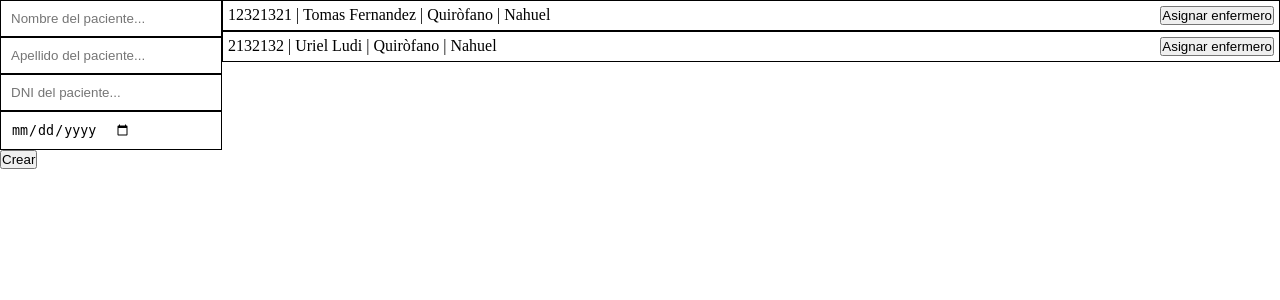
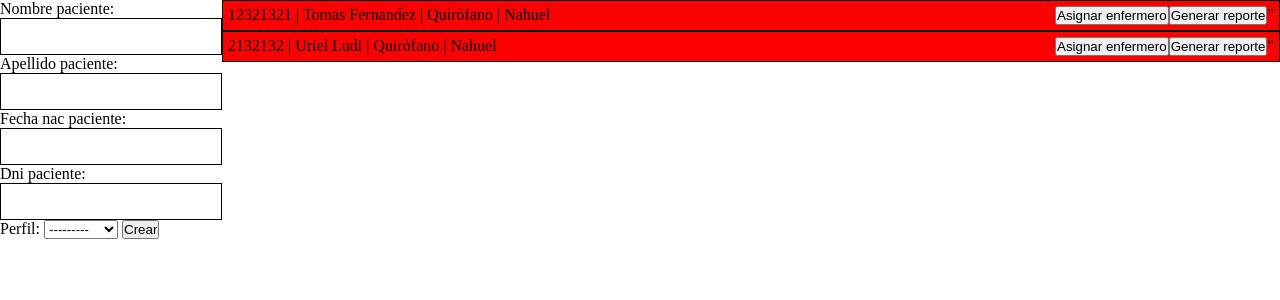
Before and after one commit to Facunare/OlimpiadasDjango, a Django app: page /detalle_zona/1/ in a window 1280 px wide. Shown: the part 66-366 px from the top of the page. Run offline with Django 4.2, Linux system fonts and the light colour scheme; data comes from the database, SQL or seed files in the repository; both versions use the stored data as it was after the commit.

Commit message:
llamados

```diff
--- a/OlimpiadasDjango/administracion/admin.py
+++ b/OlimpiadasDjango/administracion/admin.py
@@ -5,3 +5,4 @@ from . import models
 admin.site.register(models.Zona)
 admin.site.register(models.Paciente)
 admin.site.register(models.Medico)
+admin.site.register(models.Perfil)
--- a/OlimpiadasDjango/administracion/forms.py
+++ b/OlimpiadasDjango/administracion/forms.py
@@ -19,6 +19,7 @@ class PacienteForm(forms.ModelForm):
         fields = [
             'nombre_paciente',
             'apellido_paciente',
+            'fecha_nac_paciente',
             'dni_paciente',
-            'fecha_nac_paciente',
+            'perfil'
         ]
--- a/OlimpiadasDjango/administracion/models.py
+++ b/OlimpiadasDjango/administracion/models.py
@@ -1,6 +1,13 @@
 from django.db import models
+from django.contrib.auth.models import User
+# Create your models here.
 
-# Create your models here.
+
+class Perfil(models.Model):
+    user = models.ForeignKey(User, null=True, on_delete=models.CASCADE)
+    isCalling = models.BooleanField(default=False)
+    def __str__(self):
+        return self.user.username
 
 class Zona(models.Model):
     nombre_zona = models.CharField(max_length=50)
@@ -31,6 +38,7 @@ class Paciente(models.Model):
     fecha_nac_paciente = models.DateField()
     medico_asignado = models.ForeignKey(Medico, null=True, on_delete=models.CASCADE)
     zona = models.ForeignKey(Zona, default=None, on_delete=models.CASCADE)
+    perfil = models.ForeignKey(Perfil, default=None, on_delete=models.CASCADE)
     # domicilio_paciente = models.CharField(max_length=100, default="")
     # genero_paciente = models.CharField(max_length=1, default="")
     # telefono_paciente = models.IntegerField(default="")
@@ -40,4 +48,22 @@ class Paciente(models.Model):
     # peso_paciente_kg = models.IntegerField(default=0)
     # altura_paciente = models.IntegerField(default=0)
     # alergias = models.TextField(default="")
+
+
+
+# class Llamados(models.Model):
+    # tipo = models.BooleanField(default=False)
     # consulta = models.TextField(default="")
+
+
+
+# Editar informacion de paciente
+# Asignar formas de llamado
+# Crear tabla Profile, para que al crearse un usuario comun, se cree un perfil. Y solo un admin puede agregar pacientes si este tiene perfil. Y desde ese perfil, puede activar llamado.
+# Aumentar datos pacientes
+# Usuario generico
+# Calcular tiempo de respuesta promedio
+# Visualizar tablas y graficos
+# Crear reporte cuando termine la consulta
+# Filtrar reportes por area, origen del llamado (cama o baño), fecha y hora
+# Diseño
--- a/OlimpiadasDjango/administracion/templates/detalle_zona.html
+++ b/OlimpiadasDjango/administracion/templates/detalle_zona.html
@@ -13,26 +13,27 @@
 
             <form action="{% url 'crear_paciente' zona.id %}" method="POST">
             {% csrf_token %}
-            <input type="text" placeholder="Nombre del paciente..." name="nombre_paciente">
-            <input type="text" placeholder="Apellido del paciente..." name="apellido_paciente">
-            <input type="numbre" placeholder="DNI del paciente..." name="DNI_paciente">
-            <input type="date" name="fecha_nac" id="">
-            <button>
-                Crear
-            </button>
+            {{formPaciente}}
+            <button>Crear</button>
         </form>
             <div class="pacientes">
 
                 {% if pacientes %}
                     {% for paciente in pacientes %}
-                        <a class="paciente">
+                        <a class="paciente {% if paciente.perfil.isCalling %} pacienteLlamando {% endif %}">
                             <p>{{paciente.dni_paciente}} | {{paciente.nombre_paciente}} {{paciente.apellido_paciente}} | {{paciente.zona.nombre_zona}} | {{paciente.medico_asignado.nombre_medico}}</p>
-                            <div>
-                                <button class="asignarMedico">Asignar enfermero</button>
-                                {% comment %} <form action="{% url "editar_paciente" paciente.id %}" method="POST">
-                                    {% csrf_token %}
-                                    <button>Editar</button>
-                                </form> {% endcomment %}
+                            <div class="buttons">
+
+                                <div>
+                                    <button class="asignarMedico">Asignar enfermero</button>
+                                </div>
+                                {% if paciente.perfil.isCalling %}
+                                    <form action="">
+                                        <button>
+                                            Generar reporte
+                                        </button>
+                                    </form>
+                                {% endif %}"
                             </div>
                         </a>
                         <section class="modal">
@@ -58,6 +59,14 @@
             </div>
         </div>
     <style>
+
+        .buttons{
+            display: flex;
+        }
+
+        .pacienteLlamando{
+            background: red;
+        }
 
         .modal form{
             display: flex;
@@ -99,9 +108,9 @@
             cursor: pointer;
             justify-content: space-between;
         }
-        .paciente:hover{
+        {% comment %} .paciente:hover{
             background-color: rgb(243, 243, 243);
-        }
+        } {% endcomment %}
 
         .pacientes{
             width: 100vw;
--- a/OlimpiadasDjango/administracion/urls.py
+++ b/OlimpiadasDjango/administracion/urls.py
@@ -9,4 +9,6 @@ urlpatterns = [
     path('pacientes/', views.pacientes, name="pacientes"),
     path('asignarMedico/<int:id>', views.asignarMedico, name="asignarMedico"),
     # path('editar_paciente/<int:paciente_id>', views, name="editar_paciente")
+    path('perfil/', views.verPerfil, name="perfil"),
+    path('llamar/<int:id>', views.llamar, name="llamar"),
 ]
--- a/OlimpiadasDjango/administracion/views.py
+++ b/OlimpiadasDjango/administracion/views.py
@@ -1,5 +1,5 @@
 from django.shortcuts import render, redirect
-from .models import Zona, Paciente, Medico
+from .models import Zona, Paciente, Medico, Perfil
 from .forms import MedicoForm, PacienteForm
 # Create your views here.
 
@@ -47,9 +47,9 @@ def crear_paciente(req, zona_id):
     if req.method == 'POST':
         nombre_paciente = req.POST['nombre_paciente']
         apellido_paciente = req.POST['apellido_paciente']
-        fecha_nac_paciente = req.POST['fecha_nac']
-        DNI_paciente = req.POST['DNI_paciente']
-        nuevo_paciente = Paciente(nombre_paciente=nombre_paciente, apellido_paciente=apellido_paciente, fecha_nac_paciente=fecha_nac_paciente, dni_paciente=DNI_paciente, zona=zona_id)
+        fecha_nac_paciente = req.POST['fecha_nac_paciente']
+        DNI_paciente = req.POST['dni_paciente']
+        nuevo_paciente = Paciente(nombre_paciente=nombre_paciente, apellido_paciente=apellido_paciente, fecha_nac_paciente=fecha_nac_paciente, dni_paciente=int(DNI_paciente), zona=zona_id)
         nuevo_paciente.save()
     return redirect('/')
 
@@ -79,3 +79,18 @@ def asignarMedico(request, id):
 #         form = PacienteForm(request.POST, instance=paciente)
 
 #     return render(request, 'detalle_zona.html', {'formPaciente': form})
+
+
+def verPerfil(req):
+    perfil = Perfil.objects.get(user=req.user)
+    return render(req, 'perfil.html', {
+        'perfil':perfil
+    })
+
+def llamar(req, id):
+    perfil = Perfil.objects.get(id=id)
+    perfil.isCalling = True
+    perfil.save()
+    return render(req, 'perfil.html', {
+        'perfil':perfil
+    })
--- a/OlimpiadasDjango/autenticacion/views.py
+++ b/OlimpiadasDjango/autenticacion/views.py
@@ -4,7 +4,7 @@ from django.shortcuts import render, redirect, get_object_or_404
 from django.contrib.auth.models import User
 from django.contrib.auth.decorators import login_required
 from django.contrib.auth import login, logout, authenticate
-
+from administracion import models
 # Create your views here.
 
 def signup(request):
@@ -16,6 +16,8 @@ def signup(request):
         if request.POST['password1'] == request.POST['password2']:
             try:
                 user = User.objects.create_user(username=request.POST['username'], password=request.POST['password1'])
+                nueva_perfil = models.Perfil(user = user)
+                nueva_perfil.save()
                 user.save()
                 return redirect('/signin/')
             except:
--- a/OlimpiadasDjango/main/templates/base.html
+++ b/OlimpiadasDjango/main/templates/base.html
@@ -29,9 +29,12 @@
 
             {% if user.is_authenticated %}
             <li><a href="{% url 'logout' %}">Log out</a></li>
+            <a href="{% url 'perfil' %}">Perfil</a>
             {% else %}
             <li><a href="{% url 'signup' %}">Sign up</a></li>
             <li ><a href="{% url 'signin' %}">Sign in</a></li>
+            <li>
+            </li>
             {% endif %}
           </ul>
     </header>
```
Also changed, not shown: OlimpiadasDjango/administracion/templates/perfil.html (added, +31 -0 lines), OlimpiadasDjango/administracion/migrations/0003_perfil.py (added), OlimpiadasDjango/administracion/migrations/0004_paciente_perfil.py (added), OlimpiadasDjango/db.sqlite3.
